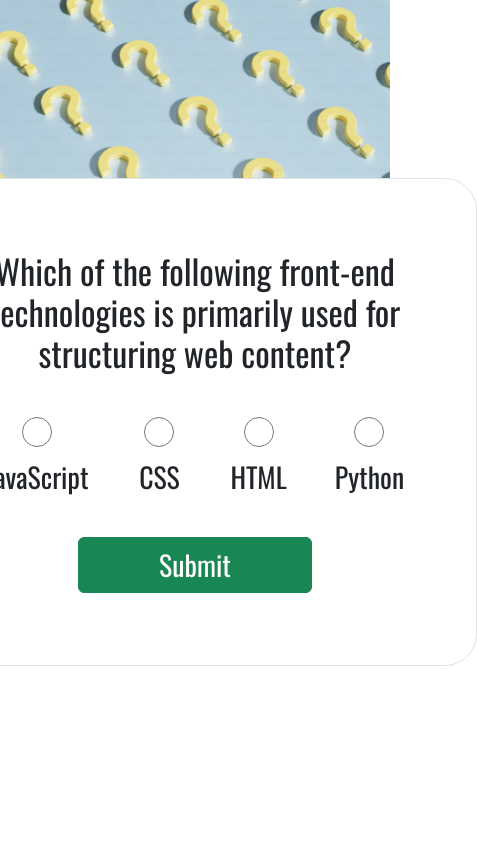
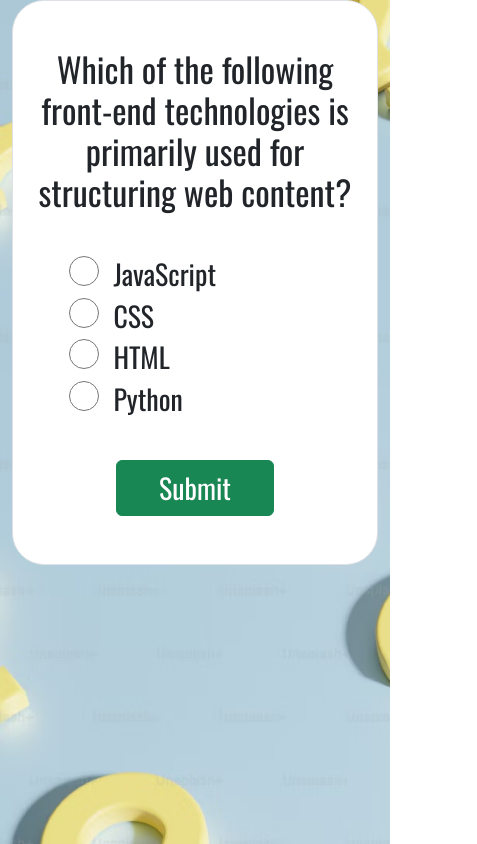
Before and after one commit to quickshifter8461/quiz-app, a plain HTML site: page index.html in a window 390 px wide. Shown: the whole page, 477 px wide, since content can reach past the window. Drawn offline with nearby package versions, Linux system fonts and the light colour scheme.

Commit message:
responsive update

```diff
--- a/index.html
+++ b/index.html
@@ -14,24 +14,24 @@
 </head>
 
 <body>
-    <div class="container d-flex justify-content-center align-items-center">
-        <div class="box position-relative p-5 text-center bg-body border rounded-5" id="quiz-container">
+    <div class="container  d-block d-sm-flex justify-content-center align-items-center">
+        <div class="box p-4 text-center bg-body border rounded-5 " id="quiz-container">
             <div id="quiz">
                 <h2 class="display-4 py-4 fw-normal" id="question">Question text</h2>
-                <div class="my-3 fs-1 d-flex flex-row justify-content-evenly" id="answers">
-                    <label class="mx-4">
+                <div class="my-3 fs-1  d-flex flex-column flex-sm-row justify-content-evenly" id="answers">
+                    <label class="mx-4 text-start text-sm-center">
                         <input type="radio" name="answer" value="a" class="answer mx-2">
                         <span id="a_text">Answer A</span>
                     </label>
-                    <label class="mx-4">
+                    <label class="mx-4 text-start text-sm-center">
                         <input type="radio" name="answer" value="b" class="answer mx-2">
                         <span id="b_text">Answer B</span>
                     </label>
-                    <label class="mx-4">
+                    <label class="mx-4 text-start text-sm-center">
                         <input type="radio" name="answer" value="c" class="answer mx-2">
                         <span id="c_text">Answer C</span>
                     </label>
-                    <label class="mx-4">
+                    <label class="mx-4 text-start text-sm-center">
                         <input type="radio" name="answer" value="d" class="answer mx-2">
                         <span id="d_text">Answer D</span>
                     </label>
--- a/style.css
+++ b/style.css
@@ -2,14 +2,15 @@ body{
     height: 100vh;
     background: url(/images/premium_photo-1678103472972-1cb2faa9fba9.avif);
     background-repeat: no-repeat;
-    background-size:100%;
+    background-size:cover;
     font-family: "Oswald", sans-serif !important;
     user-select: none;
 }
 
 .container{
-    max-width: 100%;
+    width: 600px;
     height: 100%;
+
 }
 
 .quiz-container{
@@ -52,3 +53,21 @@ input[type=radio]{
     padding-top: 0;
     padding-bottom: 280px;
   }
+
+
+  @media only screen and (max-width: 768px){
+    .win-img,
+    .fail-img {
+        width: 100%;
+        background-repeat: no-repeat;
+    }
+    .spaceing {
+      padding-top: 350px;
+    padding-bottom: 20px;
+    text-shadow: none;
+    color: black;
+  }
+  #restart{
+    width: 100% !important;
+  }
+  }
```
